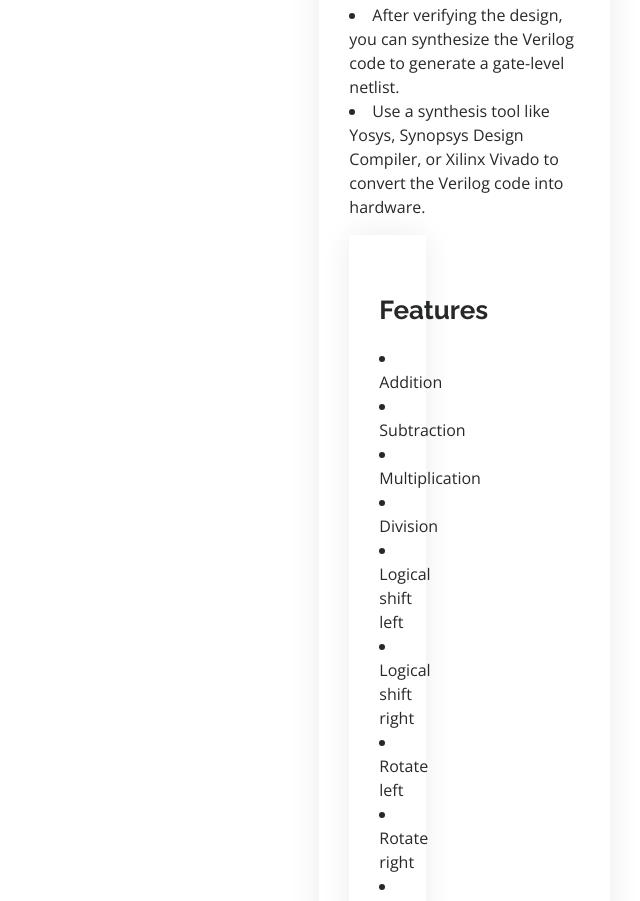
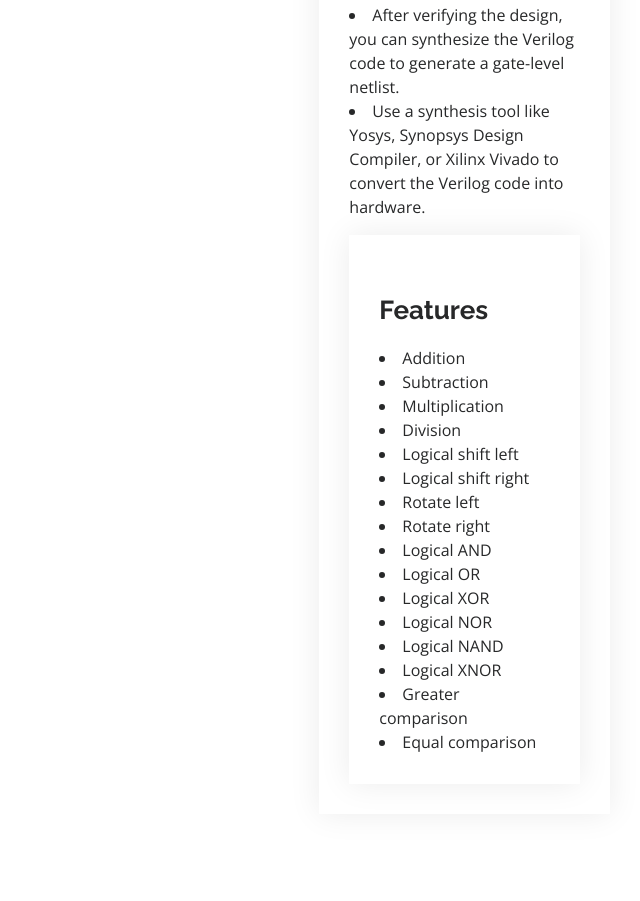
Before and after one commit to hemu33662/PortFolio, a plain HTML site: page ALU.html in a window 1280 px wide. Shown: the part 2454-3355 px from the top of the page, without its empty margins (640-1280 px from the left). After the commit the page ends 3328 px from the top, so only its background shows below. Drawn offline with nearby package versions, Linux system fonts and the light colour scheme.

Commit message:
Update ALU.html

```diff
--- a/ALU.html
+++ b/ALU.html
@@ -164,9 +164,7 @@
               </p>
               </ul>
             </div>
-
-            <div class="col-lg-4">
-              <div class="portfolio-info">
+            <div class="portfolio-info">
                 <div class="portfolio-description">
                   <h2>Features</h2>
                   <li>Addition</li>
```
